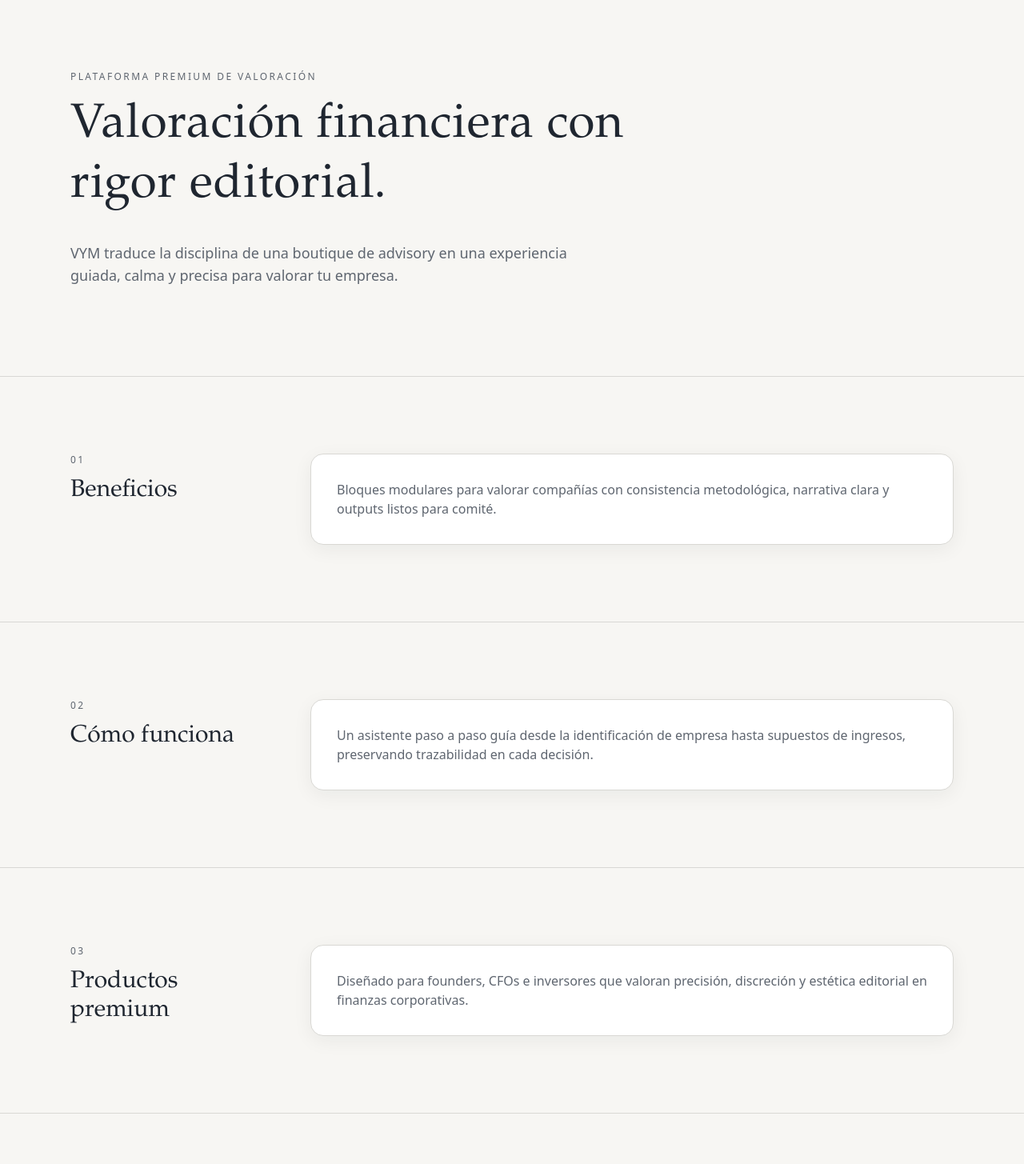
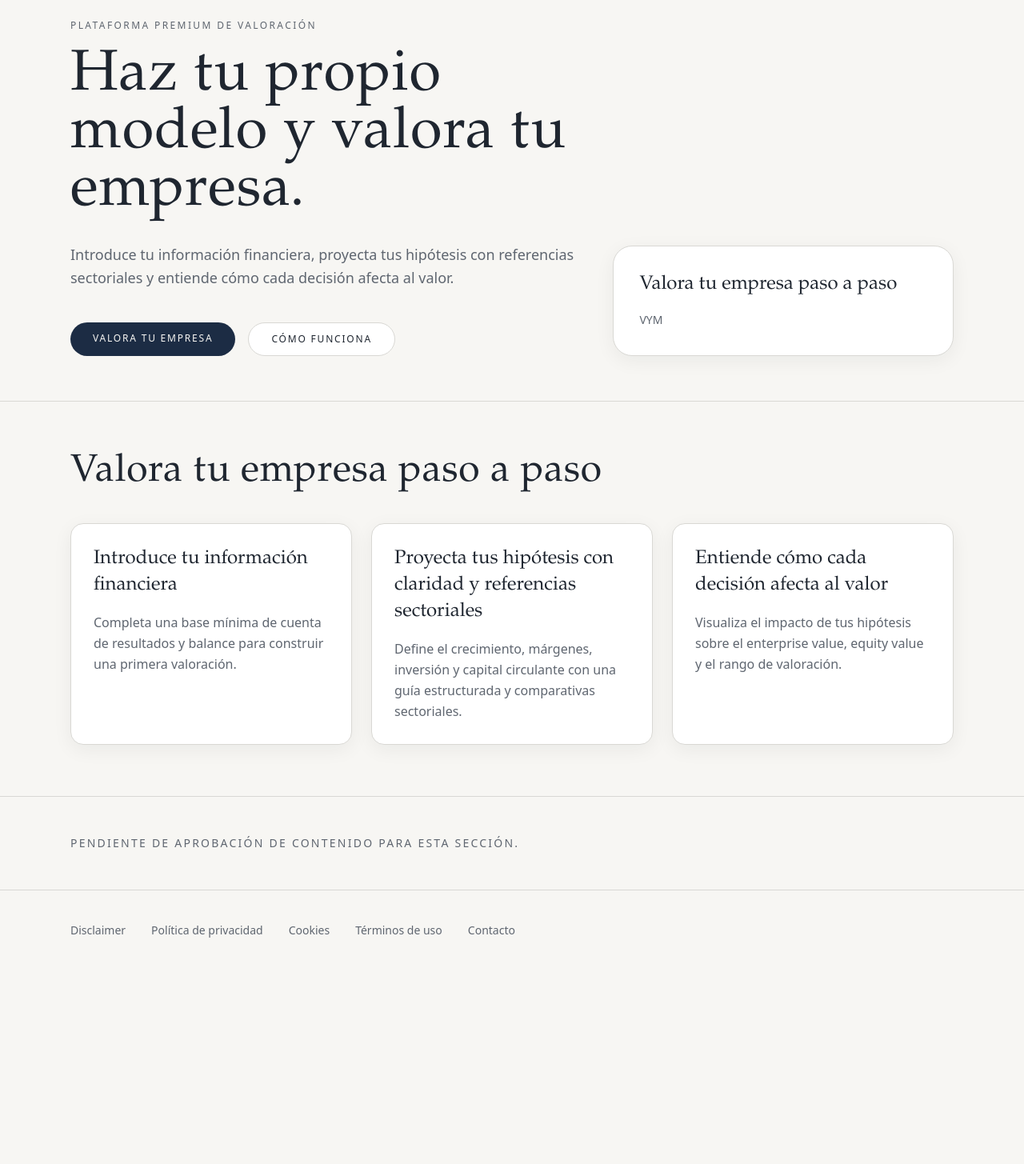
Before and after one commit to javiergfornos-droid/vym, a Next.js app: page / in a window 1280 px wide. Shown: the part 120-1575 px from the top of the page at 80% size. After the commit the page ends 1333 px from the top, so only its background shows below. Built offline with nearby package versions, Linux system fonts and the light colour scheme.

Commit message:
Refine landing page with approved bilingual premium content

```diff
--- a/src/app/page.tsx
+++ b/src/app/page.tsx
@@ -1,53 +1,159 @@
-import { SectionShell } from '@/components/section-shell';
+import Link from 'next/link';
+
 import { TopNav } from '@/components/top-nav';
-import { getLanguage, labels } from '@/lib/i18n';
+import { getLanguage, type Language } from '@/lib/i18n';
 
 type Props = {
   searchParams: { lang?: string };
 };
 
+type LandingCopy = {
+  hero: {
+    eyebrow: string;
+    headline: string;
+    body: string;
+    primaryCta: string;
+    secondaryCta: string;
+  };
+  usage: {
+    sectionTitle: string;
+    cards: Array<{ title: string; body: string }>;
+  };
+  footerLinks: string[];
+};
+
+const landingCopy: Record<Language, LandingCopy> = {
+  es: {
+    hero: {
+      eyebrow: 'PLATAFORMA PREMIUM DE VALORACIÓN',
+      headline: 'Haz tu propio modelo y valora tu empresa.',
+      body: 'Introduce tu información financiera, proyecta tus hipótesis con referencias sectoriales y entiende cómo cada decisión afecta al valor.',
+      primaryCta: 'Valora tu empresa',
+      secondaryCta: 'Cómo funciona',
+    },
+    usage: {
+      sectionTitle: 'Valora tu empresa paso a paso',
+      cards: [
+        {
+          title: 'Introduce tu información financiera',
+          body: 'Completa una base mínima de cuenta de resultados y balance para construir una primera valoración.',
+        },
+        {
+          title: 'Proyecta tus hipótesis con claridad y referencias sectoriales',
+          body: 'Define el crecimiento, márgenes, inversión y capital circulante con una guía estructurada y comparativas sectoriales.',
+        },
+        {
+          title: 'Entiende cómo cada decisión afecta al valor',
+          body: 'Visualiza el impacto de tus hipótesis sobre el enterprise value, equity value y el rango de valoración.',
+        },
+      ],
+    },
+    footerLinks: ['Disclaimer', 'Política de privacidad', 'Cookies', 'Términos de uso', 'Contacto'],
+  },
+  en: {
+    hero: {
+      eyebrow: 'PREMIUM VALUATION PLATFORM',
+      headline: 'Build your own model to value your company.',
+      body: 'Enter your financial information, project your assumptions with sector references, and understand how each decision affects value.',
+      primaryCta: 'Value your company',
+      secondaryCta: 'How it works',
+    },
+    usage: {
+      sectionTitle: 'Value your company step by step',
+      cards: [
+        {
+          title: 'Enter your financial information',
+          body: 'Complete a minimal income statement and balance sheet to build an initial valuation.',
+        },
+        {
+          title: 'Project your assumptions clearly with sector references',
+          body: 'Define growth, margins, investment and working capital with structured guidance and sector benchmarks.',
+        },
+        {
+          title: 'Understand how each decision affects value',
+          body: 'Visualize how your assumptions affect enterprise value, equity value and the valuation range.',
+        },
+      ],
+    },
+    footerLinks: ['Disclaimer', 'Privacy Policy', 'Cookies', 'Terms of Use', 'Contact'],
+  },
+};
+
+const withLang = (path: string, lang: Language) => `${path}?lang=${lang}`;
+
 export default function Home({ searchParams }: Props) {
   const lang = getLanguage(searchParams.lang);
-  const t = labels[lang];
+  const copy = landingCopy[lang];
 
   return (
     <>
       <TopNav currentPath="/" lang={lang} />
-      <main className="pt-24">
-        <section className="border-b border-line py-28">
-          <div className="mx-auto max-w-6xl px-6">
-            <p className="mb-4 text-xs uppercase tracking-[0.2em] text-mutedInk">{t.heroKicker}</p>
-            <h1 className="max-w-3xl font-editorial text-6xl leading-tight tracking-premium text-slateInk">{t.heroTitle}</h1>
-            <p className="mt-8 max-w-2xl text-lg text-mutedInk">{t.heroBody}</p>
+      <main className="bg-ivory pt-20">
+        <section className="border-b border-line">
+          <div className="mx-auto grid max-w-6xl gap-10 px-6 pb-14 pt-16 lg:grid-cols-[1.2fr_0.8fr] lg:items-end">
+            <div>
+              <p className="mb-5 text-xs uppercase tracking-[0.2em] text-mutedInk">{copy.hero.eyebrow}</p>
+              <h1 className="max-w-4xl font-editorial text-5xl leading-[1.08] tracking-premium text-slateInk md:text-6xl lg:text-7xl">
+                {copy.hero.headline}
+              </h1>
+              <p className="mt-7 max-w-2xl text-lg leading-relaxed text-mutedInk">{copy.hero.body}</p>
+              <div className="mt-10 flex flex-wrap gap-4">
+                <Link
+                  className="rounded-full bg-accent px-7 py-3 text-xs uppercase tracking-[0.15em] text-ivory transition hover:bg-slateInk"
+                  href={withLang('/wizard/intro', lang)}
+                >
+                  {copy.hero.primaryCta}
+                </Link>
+                <Link
+                  className="rounded-full border border-line bg-white px-7 py-3 text-xs uppercase tracking-[0.15em] text-slateInk hover:border-mutedInk"
+                  href={withLang('/#how-it-works', lang)}
+                >
+                  {copy.hero.secondaryCta}
+                </Link>
+              </div>
+            </div>
+            <div className="rounded-3xl border border-line bg-white p-8 shadow-whisper">
+              <p className="font-editorial text-2xl leading-snug text-slateInk">{copy.usage.sectionTitle}</p>
+              <p className="mt-4 text-sm leading-relaxed text-mutedInk">VYM</p>
+            </div>
           </div>
         </section>
 
-        <SectionShell eyebrow="01" id="what-we-do" title={t.sections.benefits}>
-          <p className="text-mutedInk">
-            {lang === 'es'
-              ? 'Bloques modulares para valorar compañías con consistencia metodológica, narrativa clara y outputs listos para comité.'
-              : 'Modular blocks to value companies with methodological consistency, clear narrative, and committee-ready outputs.'}
-          </p>
-        </SectionShell>
+        <div id="what-we-do" className="scroll-mt-28" />
+        <section id="how-it-works" className="border-b border-line py-16 scroll-mt-28">
+          <div className="mx-auto max-w-6xl px-6">
+            <h2 className="font-editorial text-4xl tracking-premium text-slateInk md:text-5xl">{copy.usage.sectionTitle}</h2>
+            <div className="mt-10 grid gap-6 lg:grid-cols-3">
+              {copy.usage.cards.map((card) => (
+                <article key={card.title} className="rounded-2xl border border-line bg-white p-7 shadow-whisper">
+                  <h3 className="font-editorial text-2xl leading-snug text-slateInk">{card.title}</h3>
+                  <p className="mt-4 text-base leading-relaxed text-mutedInk">{card.body}</p>
+                </article>
+              ))}
+            </div>
+          </div>
+        </section>
 
-        <SectionShell eyebrow="02" id="how-it-works" title={t.sections.how}>
-          <p className="text-mutedInk">
-            {lang === 'es'
-              ? 'Un asistente paso a paso guía desde la identificación de empresa hasta supuestos de ingresos, preservando trazabilidad en cada decisión.'
-              : 'A step-by-step assistant guides from company identification to revenue assumptions while preserving traceability in each decision.'}
-          </p>
-        </SectionShell>
+        <section id="who-we-are" className="border-b border-line py-12 scroll-mt-28">
+          <div className="mx-auto max-w-6xl px-6">
+            <p className="text-sm uppercase tracking-[0.16em] text-mutedInk">
+              {lang === 'es'
+                ? 'Pendiente de aprobación de contenido para esta sección.'
+                : 'Content pending explicit approval for this section.'}
+            </p>
+          </div>
+        </section>
 
-        <SectionShell eyebrow="03" id="who-we-are" title={t.sections.products}>
-          <p className="text-mutedInk">
-            {lang === 'es'
-              ? 'Diseñado para founders, CFOs e inversores que valoran precisión, discreción y estética editorial en finanzas corporativas.'
-              : 'Designed for founders, CFOs, and investors who value precision, discretion, and an editorial aesthetic in corporate finance.'}
-          </p>
-        </SectionShell>
-
-        <footer id="contact" className="mx-auto max-w-6xl px-6 py-16">
-          <p className="text-sm uppercase tracking-[0.18em] text-mutedInk">{t.footer}</p>
+        <footer id="contact" className="mx-auto max-w-6xl px-6 py-10">
+          <ul className="flex flex-wrap gap-x-8 gap-y-3 text-sm text-mutedInk">
+            {copy.footerLinks.map((item) => (
+              <li key={item}>
+                <a className="hover:text-slateInk" href="#">
+                  {item}
+                </a>
+              </li>
+            ))}
+          </ul>
         </footer>
       </main>
     </>
```
